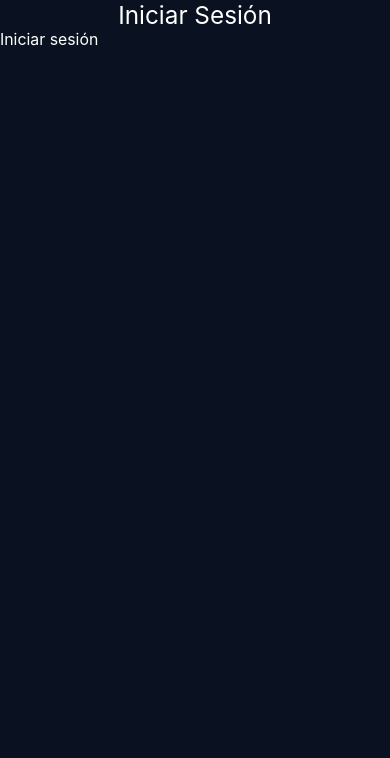
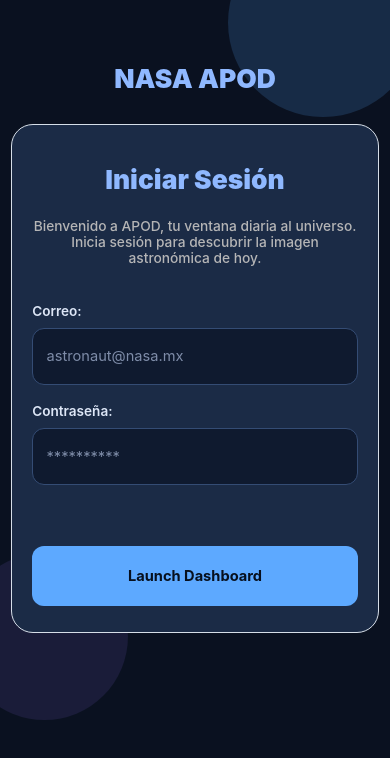
Before and after one commit to JDFenix/APOD-NASA, a React Native app: screen /Main in a window 390 px wide. Shown: the top 758 px of the page. Built offline with nearby package versions, Linux system fonts and the light colour scheme.

Commit message:
feat: useLogin and base screen login

```diff
--- a/src/feature/auth/Screens/Login.tsx
+++ b/src/feature/auth/Screens/Login.tsx
@@ -3,21 +3,154 @@ import ScreenWrapper from "@/src/layout/UI/ScreenWrapper";
 import { TabNavigatorStackParamList } from "@/src/navigate/types/TabNavigator.type";
 import { BottomTabNavigationProp } from "@react-navigation/bottom-tabs";
 import { useNavigation } from "@react-navigation/native";
-import { Text, TouchableOpacity } from "react-native";
+import { ActivityIndicator, StyleSheet, Text, TextInput, TouchableOpacity, View } from "react-native";
+import { moderateScale, scale, verticalScale } from "react-native-size-matters";
+import useLogin from "../hook/useLogin";
 
 type LoginNavigationProp = BottomTabNavigationProp<TabNavigatorStackParamList, "Auth">
 
 export default function Login() {
 
+    const { setEmail, setPassword, email, password, login, loading, message, error } = useLogin()
     const nav = useNavigation<LoginNavigationProp>()
+
+    const handleLogin = async () => {
+        const res = await login();
+
+        if (res === true) {
+            nav.navigate("Home", { screen: "HomeScreen", params: {} });
+        }
+    }
 
     return (
         <ScreenWrapper>
-            <TextCustom type="Tittle" >Iniciar Sesión</TextCustom>
+            <View style={styles.backgroundGlowTop} />
+            <View style={styles.backgroundGlowBottom} />
 
-            <TouchableOpacity onPress={() => nav.navigate("Home", { screen: "HomeScreen", params: {} })}>
-              <TextCustom>Iniciar sesión</TextCustom>
-            </TouchableOpacity>
+            <View style={{ marginTop: verticalScale(40), marginBottom: verticalScale(8) }}>
+                <TextCustom type="Tittle">NASA APOD</TextCustom>
+            </View>
+
+
+            <View style={styles.contentCenter}>
+                <View style={styles.container}>
+
+
+                    <View style={{ marginBottom: verticalScale(30) }}>
+                        <TextCustom type="Tittle">Iniciar Sesión</TextCustom>
+                        <TextCustom type="Subtittle">Bienvenido a APOD, tu ventana diaria al universo. Inicia sesión para descubrir la imagen astronómica de hoy.</TextCustom>
+                    </View>
+
+                    <View style={styles.inputBlock}>
+                        <TextCustom type="Label">Correo:</TextCustom>
+                        <TextInput
+                            onChangeText={(txt) => setEmail(txt)}
+                            value={email}
+                            placeholder="astronaut@nasa.mx"
+                            placeholderTextColor="#7E8CA8"
+                            keyboardType="email-address"
+                            autoCapitalize="none"
+                            style={styles.input}
+                        />
+                    </View>
+
+                    <View style={styles.inputBlock}>
+                        <TextCustom type="Label">Contraseña:</TextCustom>
+                        <TextInput
+                            onChangeText={(txt) => setPassword(txt)}
+                            value={password}
+                            placeholder="**********"
+                            placeholderTextColor="#7E8CA8"
+                            secureTextEntry
+                            style={styles.input}
+                        />
+                    </View>
+
+
+                    <View style={{ minHeight: verticalScale(30) }}>
+                        {message && (
+                            <TextCustom style={{ textAlign: "center" }} type={error ? "Error" : "Success"} >{message ?? ""}</TextCustom>
+                        )}
+                    </View>
+
+
+                    <TouchableOpacity
+                        disabled={loading ? true : false}
+                        style={styles.button}
+                        onPress={() => handleLogin()}
+                    >
+                        {loading ? (
+                            <ActivityIndicator color={"#344C74"} size={moderateScale(13, 0.4)} />
+                        ) : (
+                            <TextCustom type="Button">Launch Dashboard</TextCustom>
+                        )}
+                    </TouchableOpacity>
+                </View>
+            </View>
+
         </ScreenWrapper>
     )
 }
+
+const styles = StyleSheet.create({
+
+    contentCenter: {
+        flex: 1,
+        justifyContent: "flex-start",
+        marginTop: verticalScale(6),
+    },
+    container: {
+        justifyContent: "center",
+        paddingHorizontal: scale(18),
+        paddingVertical: verticalScale(24),
+        backgroundColor: "#1B2B46",
+        borderWidth: 1,
+        borderColor: "#D6DEE8",
+        borderRadius: 22,
+        width: "100%",
+        alignSelf: "center",
+        maxHeight: verticalScale(410),
+        overflow: "hidden",
+    },
+    inputBlock: {
+        marginBottom: verticalScale(15),
+    },
+
+    input: {
+        height: verticalScale(46),
+        borderWidth: 1,
+        borderColor: "#344C74",
+        borderRadius: 12,
+        backgroundColor: "#0F1A2F",
+        color: "#EEF3FF",
+        paddingHorizontal: scale(12),
+        fontSize: moderateScale(14, 0.4),
+    },
+    button: {
+        height: verticalScale(48),
+        backgroundColor: "#5DA9FF",
+        borderRadius: 12,
+        justifyContent: "center",
+        alignItems: "center",
+        marginTop: verticalScale(4),
+    },
+
+    backgroundGlowTop: {
+        position: "absolute",
+        top: verticalScale(-58),
+        right: scale(-35),
+        width: scale(170),
+        height: scale(170),
+        borderRadius: 999,
+        backgroundColor: "rgba(93, 169, 255, 0.17)",
+    },
+    backgroundGlowBottom: {
+        position: "absolute",
+        bottom: verticalScale(100),
+        left: scale(-45),
+        width: scale(150),
+        height: scale(150),
+        borderRadius: 999,
+        backgroundColor: "rgba(157, 118, 255, 0.11)",
+    },
+})
--- /dev/null
+++ b/src/feature/auth/hook/useLogin.ts
@@ -0,0 +1,69 @@
+import { useState } from "react";
+import { AxiosError } from "axios";
+import { api } from "@/src/service/ApiClient";
+
+export default function useLogin() {
+
+
+    const [email, setEmail] = useState<string>("")
+    const [password, setPassword] = useState<string>("")
+
+    const [loading, setLoading] = useState(false);
+    const [error, setError] = useState(false);
+    const [message, setMessage] = useState<string | null>(null)
+
+
+
+    const login = async (): Promise<boolean> => {
+        initializeRequest()
+        try {
+            if (email.length === 0 || password.length === 0) {
+                setMessageUI(true, "Complete todos los campos")
+                return false
+            }
+
+            if (email === "usuario@nasa.com" && password === "123456") {
+                return true;
+
+            } else {
+                setMessageUI(true, "Credenciales invalidas")
+                return false
+            }
+
+        } catch (error) {
+            const status = (error as AxiosError).response?.status;
+            setMessageUI(true, "Error interno del servidor");
+            return false
+
+        } finally {
+            endRequest();
+        }
+    }
+
+
+
+
+    const initializeRequest = () => {
+        setLoading(true);
+        setMessage(null);
+        setError(false);
+    }
+
+    const endRequest = () => {
+        setLoading(false);
+
+        setTimeout(() => {
+            setMessage(null);
+            setError(false);
+        }, 5500)
+    }
+
+    const setMessageUI = (error: boolean, message: string) => {
+        setError(error);
+        setMessage(message);
+    }
+
+
+    return { login, loading, message, error, email, password, setPassword, setEmail }
+
+}
--- a/src/layout/TextCustom.tsx
+++ b/src/layout/TextCustom.tsx
@@ -1,10 +1,10 @@
 import { StyleSheet, Text, type TextStyle } from "react-native";
-import { moderateScale } from "react-native-size-matters";
+import { moderateScale, verticalScale } from "react-native-size-matters";
 
 interface ITextCustom {
     children: string | number;
-    style?: TextStyle
-    type?: "Default" | "Tittle"
+    style?: TextStyle;
+    type?: "Default" | "Tittle" | "Button" | "Success" | "Error" | "Label" | "Subtittle";
 }
 
 export default function TextCustom({ children, style, type = "Default" }: ITextCustom) {
@@ -20,15 +20,47 @@ export default function TextCustom({ children, style, type = "Default" }: ITextC
 
 const styleText = StyleSheet.create({
     Tittle: {
-        color: "#FFFFFF",
+        color: "#8FB8FF",
         textAlign: "center",
-        fontSize: moderateScale(23, 0.5),
-        fontWeight: "normal"
+        fontSize: moderateScale(25, 0.5),
+        fontWeight: "900",
+        marginBottom: verticalScale(10),
+        marginTop: verticalScale(10)
+    },
+
+    Subtittle: {
+        color: "#b5b5b6",
+        textAlign: "center",
+        fontSize: moderateScale(13, 0.5),
+        fontWeight: "500",
+        marginTop: verticalScale(8)
+    },
+
+    Label: {
+        marginBottom: verticalScale(7),
+        color: "#DDE6F6",
+        fontSize: moderateScale(13, 0.4),
+        fontWeight: "600",
     },
 
     Default: {
         color: "#FFFFFF",
         fontSize: moderateScale(15, 0.5),
         fontWeight: "normal"
+    },
+    Error: {
+        color: "#f22a2a",
+        fontSize: moderateScale(15, 0.5),
+        fontWeight: "normal"
+    },
+    Success: {
+        color: "#72e738",
+        fontSize: moderateScale(15, 0.5),
+        fontWeight: "normal"
+    },
+    Button: {
+        color: "#07101E",
+        fontSize: moderateScale(14, 0.4),
+        fontWeight: "700",
     }
 })
--- a/src/layout/UI/ScreenWrapper.tsx
+++ b/src/layout/UI/ScreenWrapper.tsx
@@ -1,6 +1,7 @@
 import { ReactNode } from "react"
 import { StyleSheet, View } from "react-native"
 import { SafeAreaView } from "react-native-safe-area-context"
+import { scale } from "react-native-size-matters"
 
 interface IScreenWrapper {
     children: ReactNode
@@ -25,6 +26,7 @@ const styles = StyleSheet.create({
     },
     container: {
         flex: 1,
+        marginHorizontal:scale(10),
         backgroundColor: "#0A1120",
     },
 })
```
Also changed, not shown: src/feature/apod/hook/useApod.ts (renamed from src/feature/apod/hook/useApod.tsx, +9 -7 lines).
